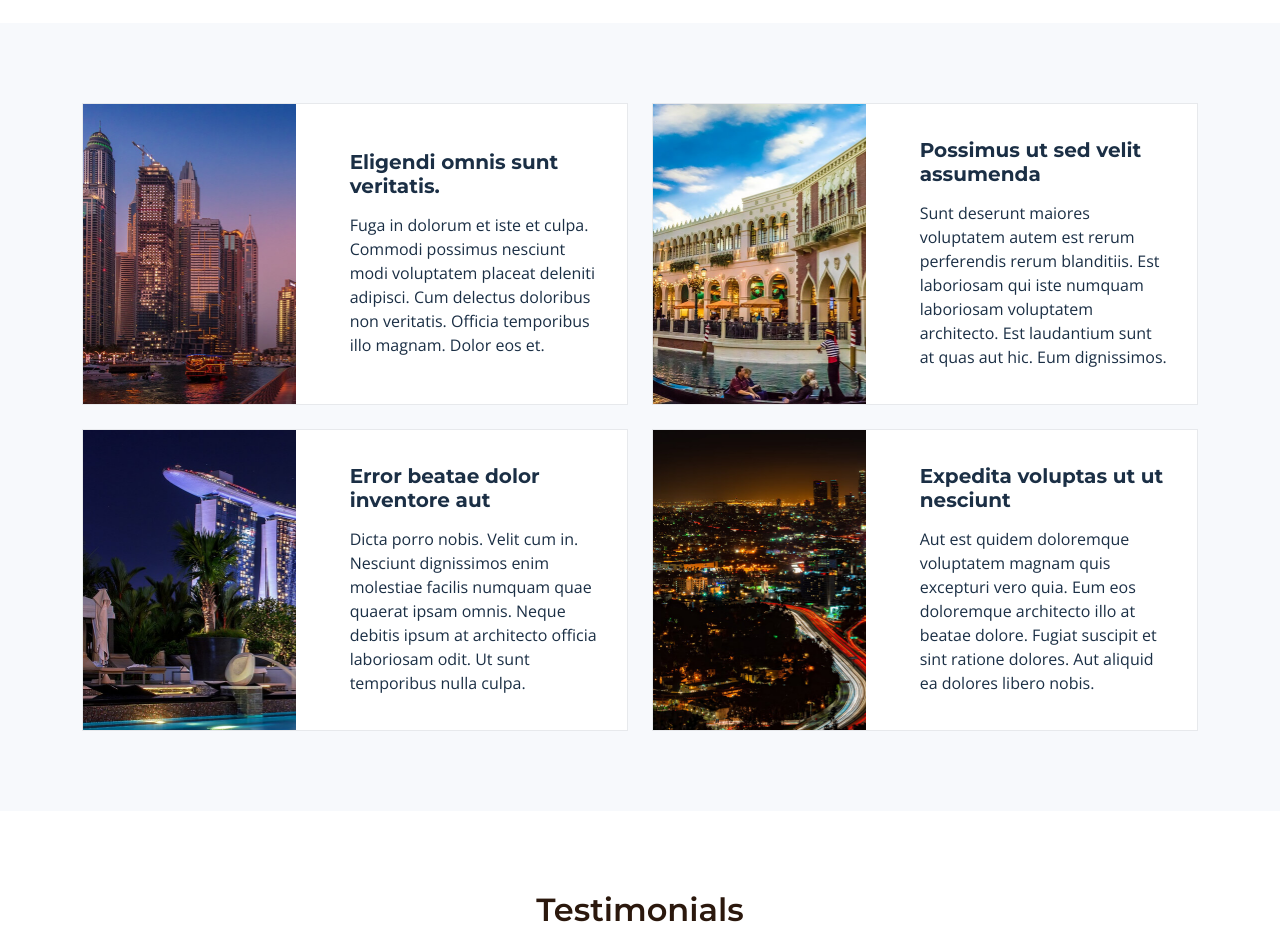
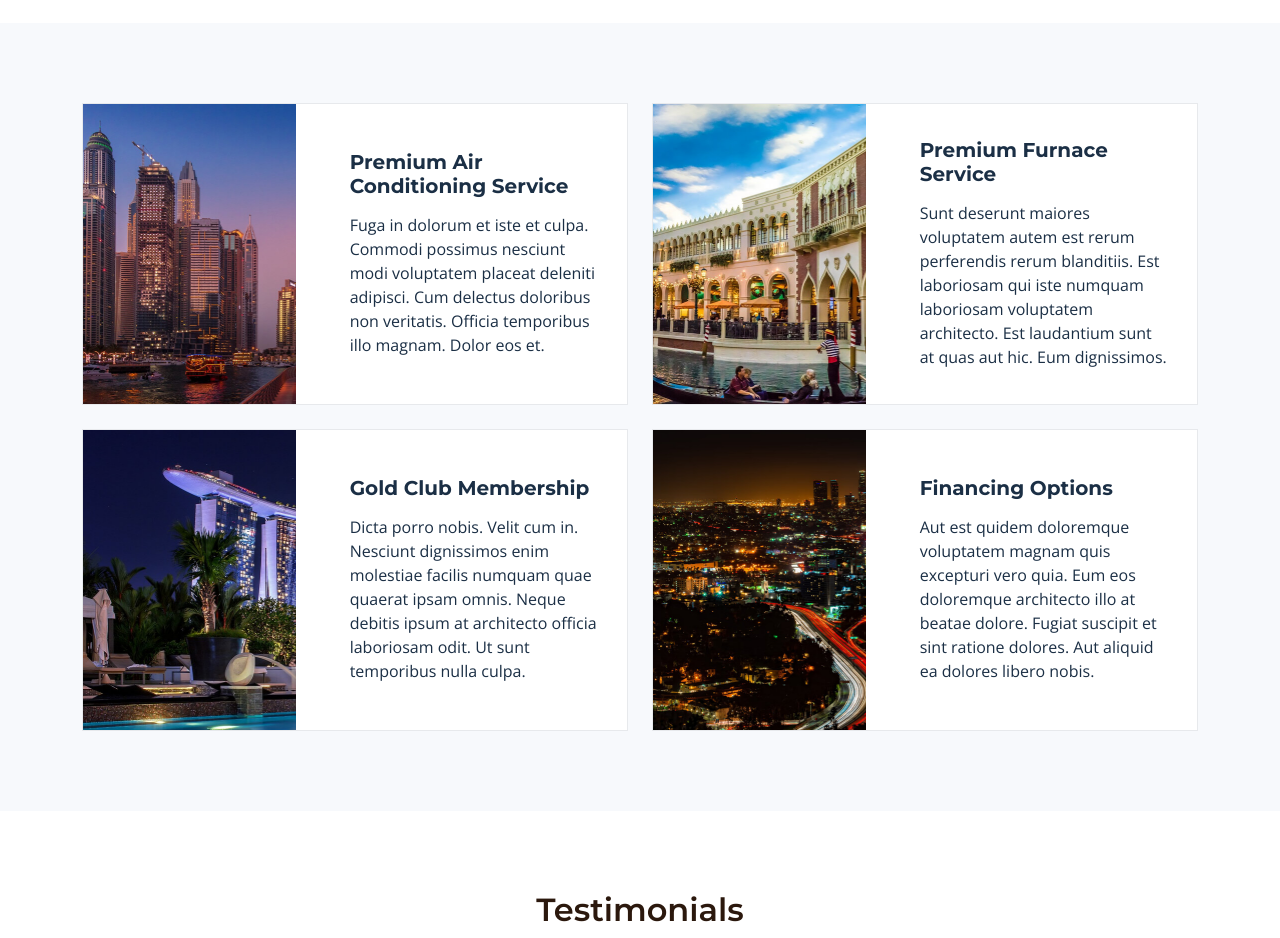
Before and after one commit to Harrison-Reich/11-18demo, a plain HTML site: page services.html in a window 1280 px wide. Shown: the part 1240-2178 px from the top of the page. Drawn offline with nearby package versions, Linux system fonts and the light colour scheme.

Commit message:
card title changes

```diff
--- a/services.html
+++ b/services.html
@@ -125,7 +125,7 @@
                 </div>
                 <div class="col-xl-7 d-flex align-items-center">
                   <div class="card-body">
-                    <h4 class="card-title">Eligendi omnis sunt veritatis.</h4>
+                    <h4 class="card-title">Premium Air Conditioning Service</h4>
                     <p>Fuga in dolorum et iste et culpa. Commodi possimus nesciunt modi voluptatem placeat deleniti adipisci. Cum delectus doloribus non veritatis. Officia temporibus illo magnam. Dolor eos et.</p>
                   </div>
                 </div>
@@ -140,7 +140,7 @@
                 </div>
                 <div class="col-xl-7 d-flex align-items-center">
                   <div class="card-body">
-                    <h4 class="card-title">Possimus ut sed velit assumenda</h4>
+                    <h4 class="card-title">Premium Furnace Service</h4>
                     <p>Sunt deserunt maiores voluptatem autem est rerum perferendis rerum blanditiis. Est laboriosam qui iste numquam laboriosam voluptatem architecto. Est laudantium sunt at quas aut hic. Eum dignissimos.</p>
                   </div>
                 </div>
@@ -155,7 +155,7 @@
                 </div>
                 <div class="col-xl-7 d-flex align-items-center">
                   <div class="card-body">
-                    <h4 class="card-title">Error beatae dolor inventore aut</h4>
+                    <h4 class="card-title">Gold Club Membership</h4>
                     <p>Dicta porro nobis. Velit cum in. Nesciunt dignissimos enim molestiae facilis numquam quae quaerat ipsam omnis. Neque debitis ipsum at architecto officia laboriosam odit. Ut sunt temporibus nulla culpa.</p>
                   </div>
                 </div>
@@ -170,7 +170,7 @@
                 </div>
                 <div class="col-xl-7 d-flex align-items-center">
                   <div class="card-body">
-                    <h4 class="card-title">Expedita voluptas ut ut nesciunt</h4>
+                    <h4 class="card-title">Financing Options</h4>
                     <p>Aut est quidem doloremque voluptatem magnam quis excepturi vero quia. Eum eos doloremque architecto illo at beatae dolore. Fugiat suscipit et sint ratione dolores. Aut aliquid ea dolores libero nobis.</p>
                   </div>
                 </div>
```
